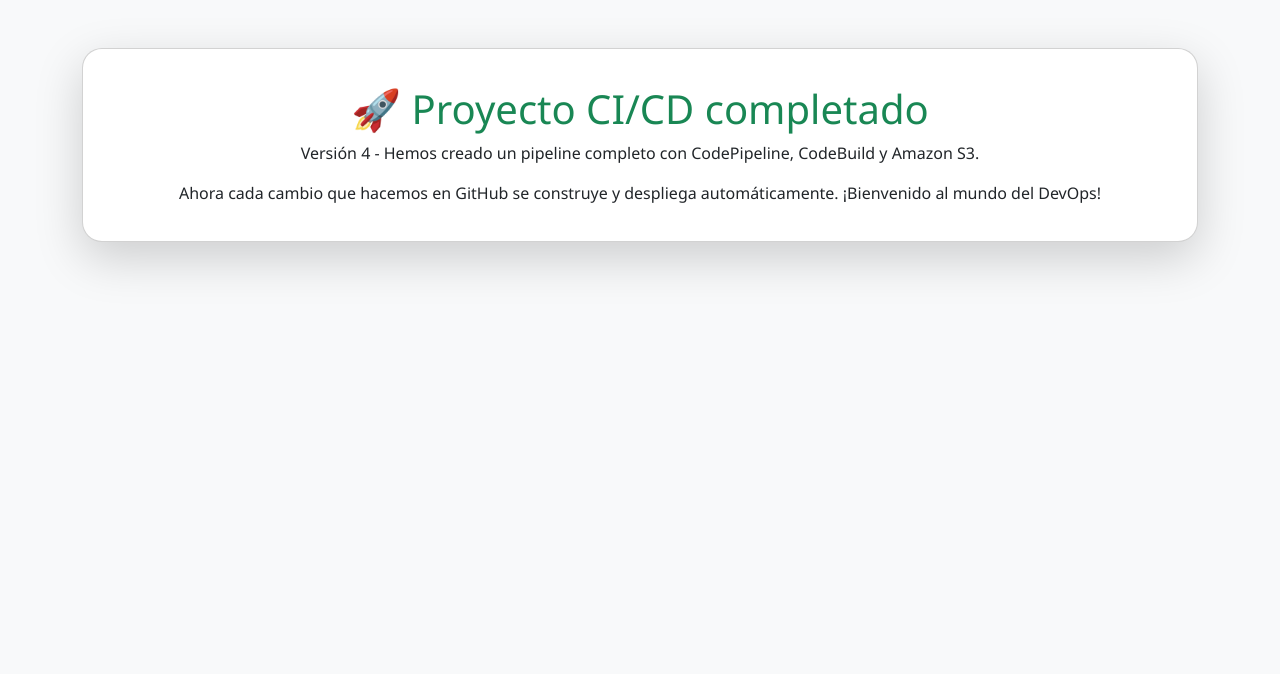
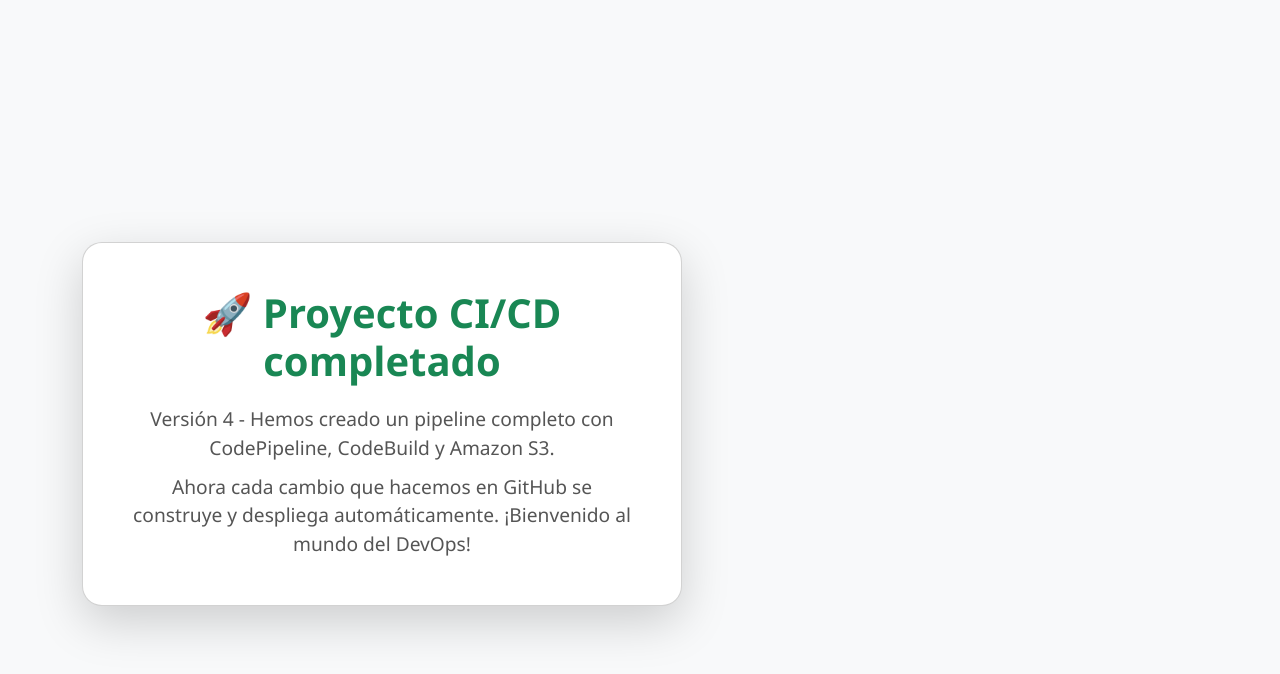
Before and after one commit to Jdavid-cruz/AWS-CODEPIPELINE-AWS-CODEBUILD, a plain HTML site: page index.html in a window 1280 px wide. Drawn offline with nearby package versions, Linux system fonts and the light colour scheme.

Commit message:
Update styles.css

```diff
--- a/styles.css
+++ b/styles.css
@@ -1,8 +1,31 @@
 body {
-    font-family: 'Segoe UI', Tahoma, Geneva, Verdana, sans-serif;
-  }
+  background-color: #f8f9fa; /* fondo más suave */
+  font-family: 'Segoe UI', Tahoma, Geneva, Verdana, sans-serif;
+  min-height: 100vh;
+  display: flex;
+  align-items: center;
+  justify-content: center;
+}
 
-  .card {
-    border-radius: 20px;
-    padding: 20px;
-  }
+.card {
+  border-radius: 20px;
+  padding: 30px;
+  box-shadow: 0 8px 16px rgba(0, 0, 0, 0.15); /* sombra más fuerte */
+  background-color: #ffffff;
+  max-width: 600px;
+  width: 90%;
+  text-align: center;
+}
+
+.card-title {
+  font-size: 2.5rem;
+  font-weight: bold;
+  color: #198754; /* verde Bootstrap */
+  margin-bottom: 20px;
+}
+
+.card-text {
+  font-size: 1.2rem;
+  color: #555;
+  margin-bottom: 10px;
+}
```
